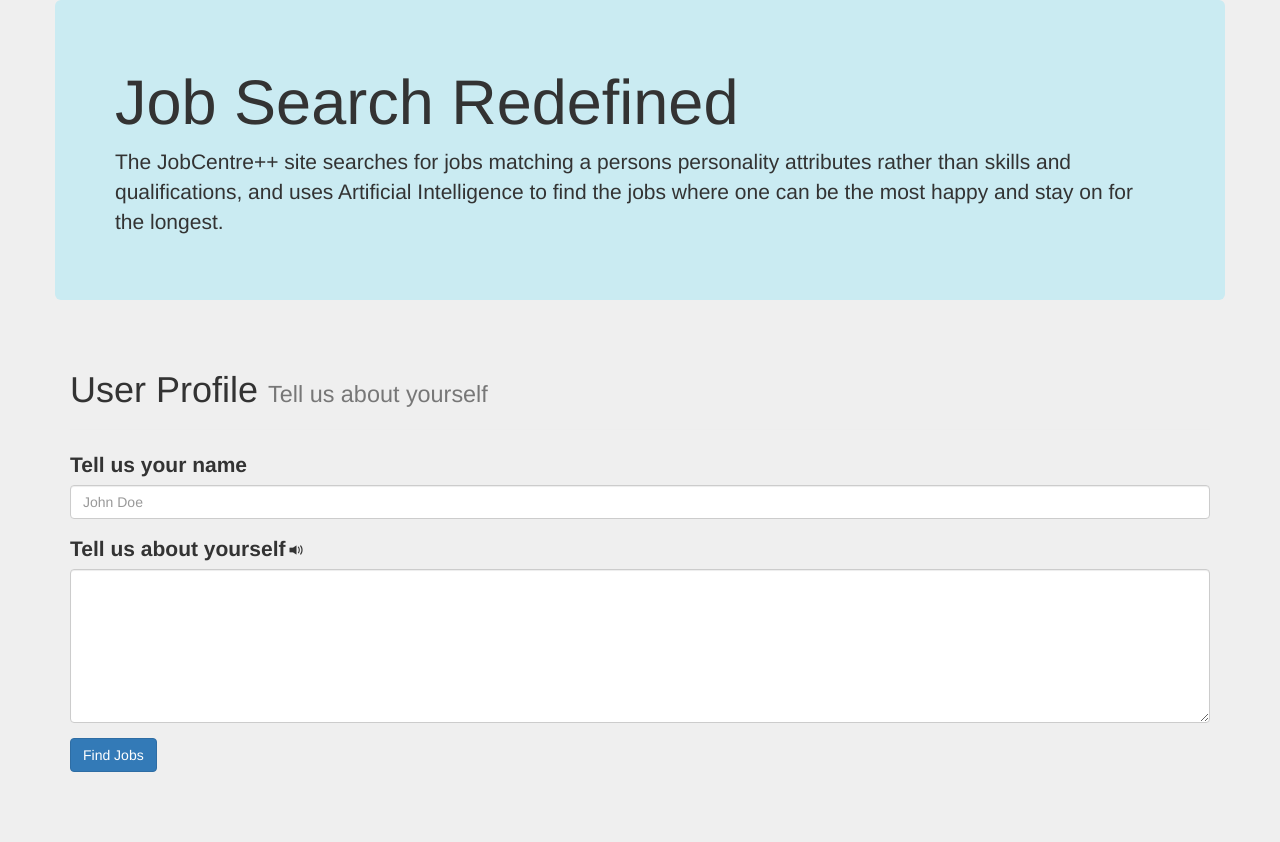
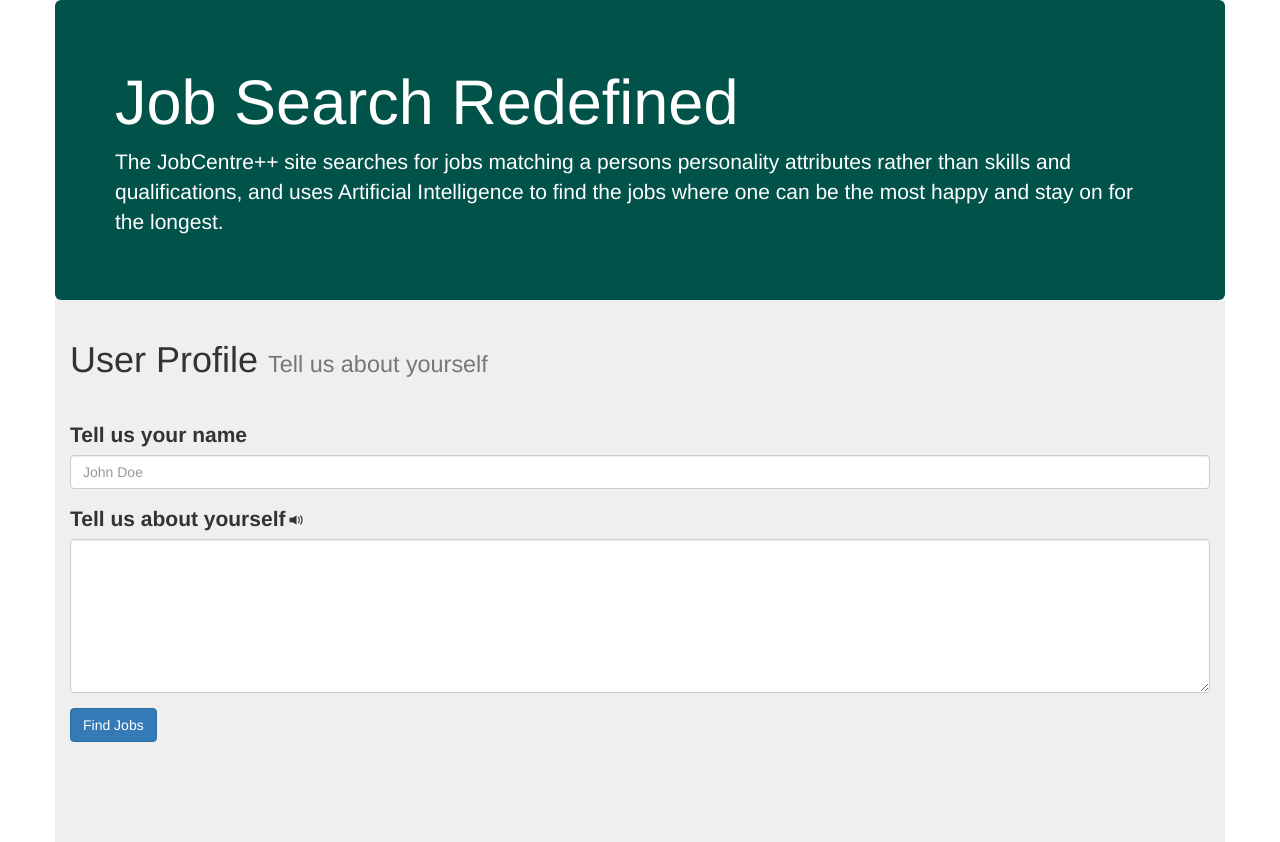
Before and after one commit to sbhutia/jc-plus-plus, a website: page web/index.html in a window 1280 px wide. Before the commit the page ends 800 px from the top, so only its background shows below. Drawn offline with nearby package versions, Linux system fonts and the light colour scheme.

Commit message:
more chang

```diff
--- a/web/css/app.css
+++ b/web/css/app.css
@@ -2,10 +2,13 @@
   display: none
 }
 .jumbotron{
-  background-color: #CAEBF2
+  background-color: #015249;
+  color : white;
+  margin-bottom : 0px;
 }
-body{
-  background-color : #EFEFEF
+#user-profile .container, #job-results .container{
+  background-color : #EFEFEF;
+  padding-bottom : 100px;
 }
 label{
   font-size : 150%
```
